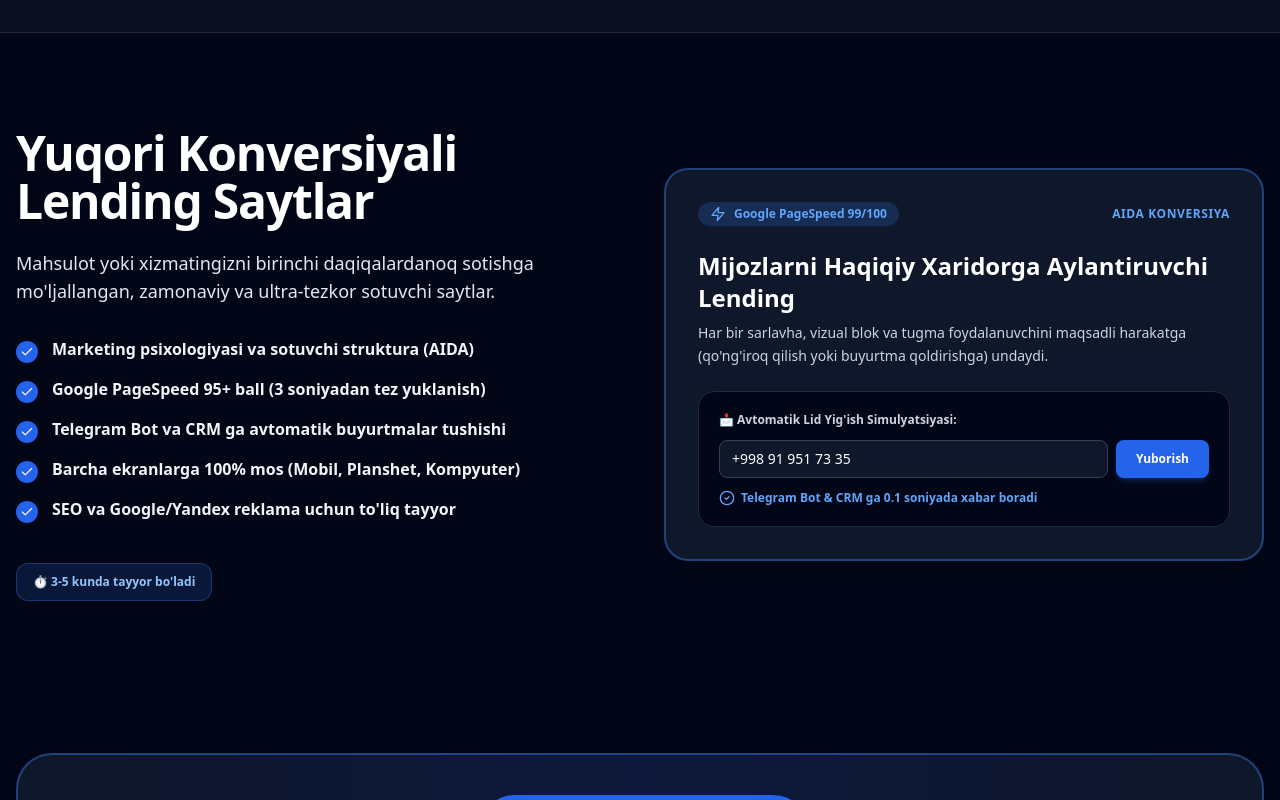
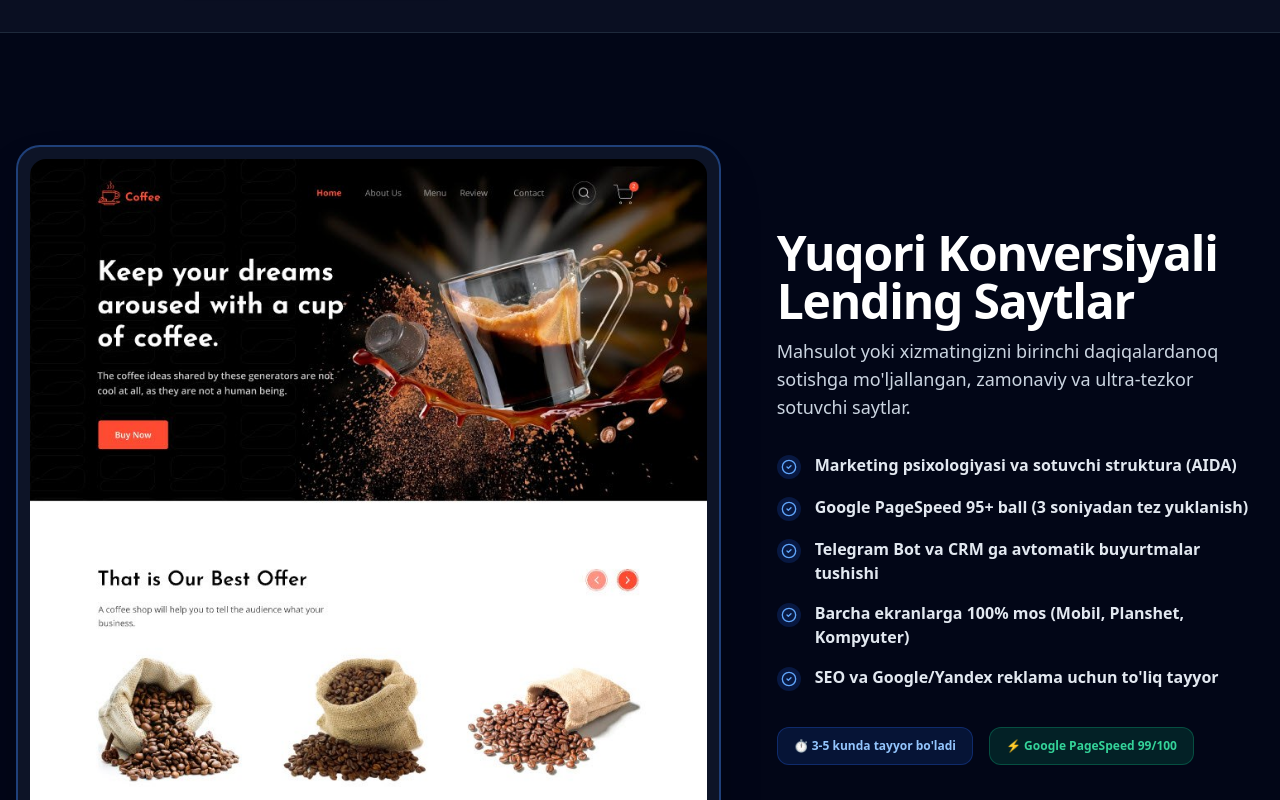
Before and after one commit to jumaqulovyashnar/IT-xizmatlari., a Next.js app in the folder frontend/: page / in a window 1280 px wide. Shown: the part 2400-3200 px from the top of the page. Built offline with nearby package versions, Linux system fonts and the light colour scheme.

Commit message:
feat(ui): place user Coffee Landing Page image on left and structured Landing Page info on right in section 3

```diff
--- a/frontend/src/app/page.tsx
+++ b/frontend/src/app/page.tsx
@@ -300,70 +300,47 @@ export default function HomePage() {
       {/* ========================================================================= */}
       {/* 3-CHI BO'LIM: YUQORI KONVERSIYALI LANDING PAGE (SOTUVCHI SAYTLAR)        */}
       {/* ========================================================================= */}
-      <section id="section-landing" className="py-24 px-4 max-w-7xl mx-auto w-full">
-        <div className="flex flex-col lg:flex-row gap-12 items-center">
-          {/* Details & Features */}
-          <div className="lg:w-6/12 space-y-6">
-            <h2 className="text-3xl sm:text-4xl lg:text-5xl font-black tracking-tight text-white leading-tight">
-              {t.threeSections.section3.title}
-            </h2>
-            <p className="text-slate-200 text-base sm:text-lg leading-relaxed">
-              {t.threeSections.section3.desc}
-            </p>
+      <section id="section-landing" className="py-28 px-4 max-w-7xl mx-auto w-full">
+        <div className="grid grid-cols-1 lg:grid-cols-12 gap-10 lg:gap-14 items-center">
+          {/* Left Column: Landing Page Image Showcase */}
+          <div className="lg:col-span-7 w-full">
+            <div className="rounded-3xl border-2 border-blue-500/40 bg-slate-900/90 shadow-2xl p-2 sm:p-3 overflow-hidden group hover:border-blue-400 transition-all duration-300">
+              <img
+                src="/landing-showcase.png"
+                alt="Landing Page Website Showcase"
+                className="w-full h-auto rounded-2xl object-cover group-hover:scale-[1.01] transition-transform duration-300"
+              />
+            </div>
+          </div>
 
-            <div className="space-y-3.5 pt-2">
+          {/* Right Column: Detailed Landing Page Information */}
+          <div className="lg:col-span-5 space-y-7">
+            <div className="space-y-3">
+              <h2 className="text-3xl sm:text-4xl lg:text-5xl font-black tracking-tight text-white leading-tight">
+                {t.threeSections.section3.title}
+              </h2>
+              <p className="text-slate-300 text-base sm:text-lg leading-relaxed">
+                {t.threeSections.section3.desc}
+              </p>
+            </div>
+
+            <div className="space-y-4 pt-1">
               {t.threeSections.section3.features.map((feat, idx) => (
                 <div key={idx} className="flex items-start gap-3.5">
-                  <div className="p-1 rounded-full bg-blue-600 text-white mt-1 font-bold">
-                    <Check className="w-3.5 h-3.5" />
+                  <div className="w-6 h-6 rounded-full bg-blue-600/20 text-blue-400 flex items-center justify-center mt-0.5 shrink-0 font-bold">
+                    <CheckCircle2 className="w-4 h-4" />
                   </div>
-                  <span className="text-base font-semibold text-slate-100">{feat}</span>
+                  <span className="text-base font-semibold text-slate-200">{feat}</span>
                 </div>
               ))}
             </div>
 
-            <div className="pt-4 flex flex-wrap gap-4 items-center">
-              <div className="px-4 py-2.5 rounded-xl bg-blue-500/15 text-blue-300 border border-blue-500/30 text-xs font-black">
+            <div className="pt-2 flex flex-wrap gap-4 items-center">
+              <div className="px-4 py-2.5 rounded-xl bg-blue-600/15 text-blue-300 border border-blue-600/30 text-xs font-black">
                 ⏱️ {t.threeSections.section3.actionText}
               </div>
-            </div>
-          </div>
-
-          {/* Right Column: High Converting Visual Mockup Card */}
-          <div className="lg:w-6/12 w-full">
-            <div className="p-8 rounded-3xl bg-slate-900 border-2 border-blue-500/40 shadow-2xl space-y-6">
-              <div className="flex items-center justify-between">
-                <div className="inline-flex items-center gap-2 px-3 py-1 rounded-full bg-blue-500/20 text-blue-400 text-xs font-black">
-                  <Zap className="w-4 h-4" /> Google PageSpeed 99/100
-                </div>
-                <span className="text-xs font-extrabold text-blue-400 uppercase tracking-wider">AIDA Konversiya</span>
-              </div>
-
-              <div className="space-y-2">
-                <h4 className="text-2xl font-black text-white">Mijozlarni Haqiqiy Xaridorga Aylantiruvchi Lending</h4>
-                <p className="text-sm text-slate-300 leading-relaxed font-normal">
-                  Har bir sarlavha, vizual blok va tugma foydalanuvchini maqsadli harakatga (qo'ng'iroq qilish yoki buyurtma qoldirishga) undaydi.
-                </p>
-              </div>
-
-              {/* Lead Capture Simulation Box */}
-              <div className="p-5 rounded-2xl bg-slate-950 border border-slate-800 space-y-3">
-                <div className="text-xs font-bold text-slate-300">📩 Avtomatik Lid Yig'ish Simulyatsiyasi:</div>
-                <div className="flex gap-2">
-                  <input
-                    type="text"
-                    placeholder="Ismingiz va Telefon raqamingiz..."
-                    className="w-full px-3 py-2 bg-slate-900 border border-slate-700 rounded-lg text-sm text-white focus:outline-none focus:border-blue-500"
-                    readOnly
-                    value="+998 91 951 73 35"
-                  />
-                  <a href="tel:+998919517335" className="px-5 py-2 bg-blue-600 hover:bg-blue-500 text-white font-bold text-xs rounded-lg flex items-center justify-center transition-colors shadow-md shadow-blue-500/20">
-                    Yuborish
-                  </a>
-                </div>
-                <div className="text-xs text-blue-400 flex items-center gap-1.5 font-bold">
-                  <CheckCircle2 className="w-4 h-4" /> Telegram Bot & CRM ga 0.1 soniyada xabar boradi
-                </div>
+              <div className="px-4 py-2.5 rounded-xl bg-emerald-500/15 text-emerald-400 border border-emerald-500/30 text-xs font-black">
+                ⚡ Google PageSpeed 99/100
               </div>
             </div>
           </div>
```
Also changed, not shown: frontend/public/landing-showcase.png (added).
